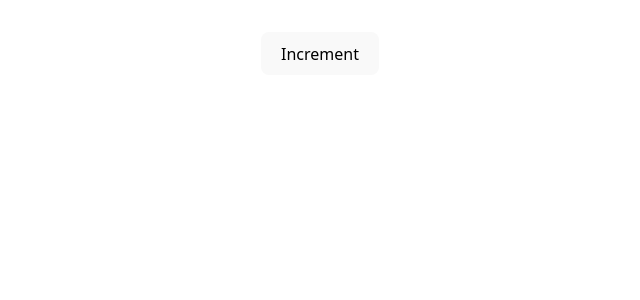
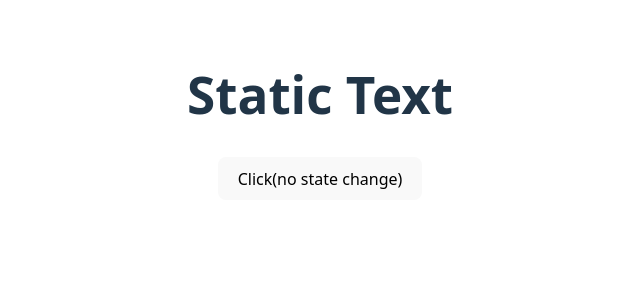
Before and after one commit to debraj137/learn-react, a React (Vite) app: page / in a window 1280 px wide. Shown: the top 300 px of the page, without its empty margins (320-960 px from the left). Built offline with nearby package versions, Linux system fonts and the light colour scheme.

Commit message:
Re-render ≠ DOM update

```diff
--- a/src/App.jsx
+++ b/src/App.jsx
@@ -65,7 +65,9 @@ function App() {
       <button onClick={()=>setCount(count+1)}>Increase count by 1</button> */}
       {/* <input value={name} onChange={e=>setName(e.target.value)}/>
       <input defaultValue='dev'/> */}
-      <button onClick={()=>{setCount(count+1)}}>Increment</button>
+      {/* <button onClick={()=>{setCount(count+1)}}>Increment</button> */}
+      <h1>Static Text</h1>
+      <button onClick={()=>setCount(count)}>Click(no state change)</button>
     </>
 
   )
```
